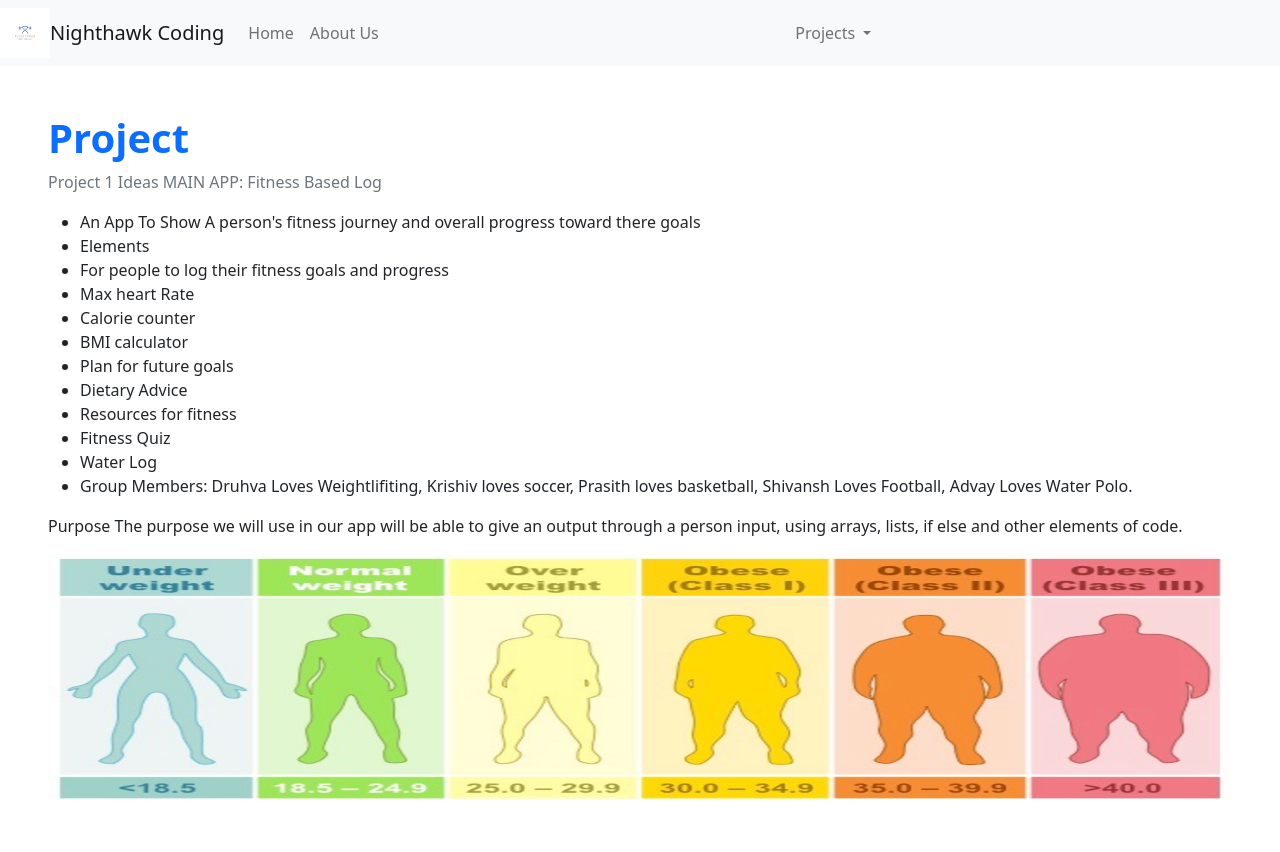
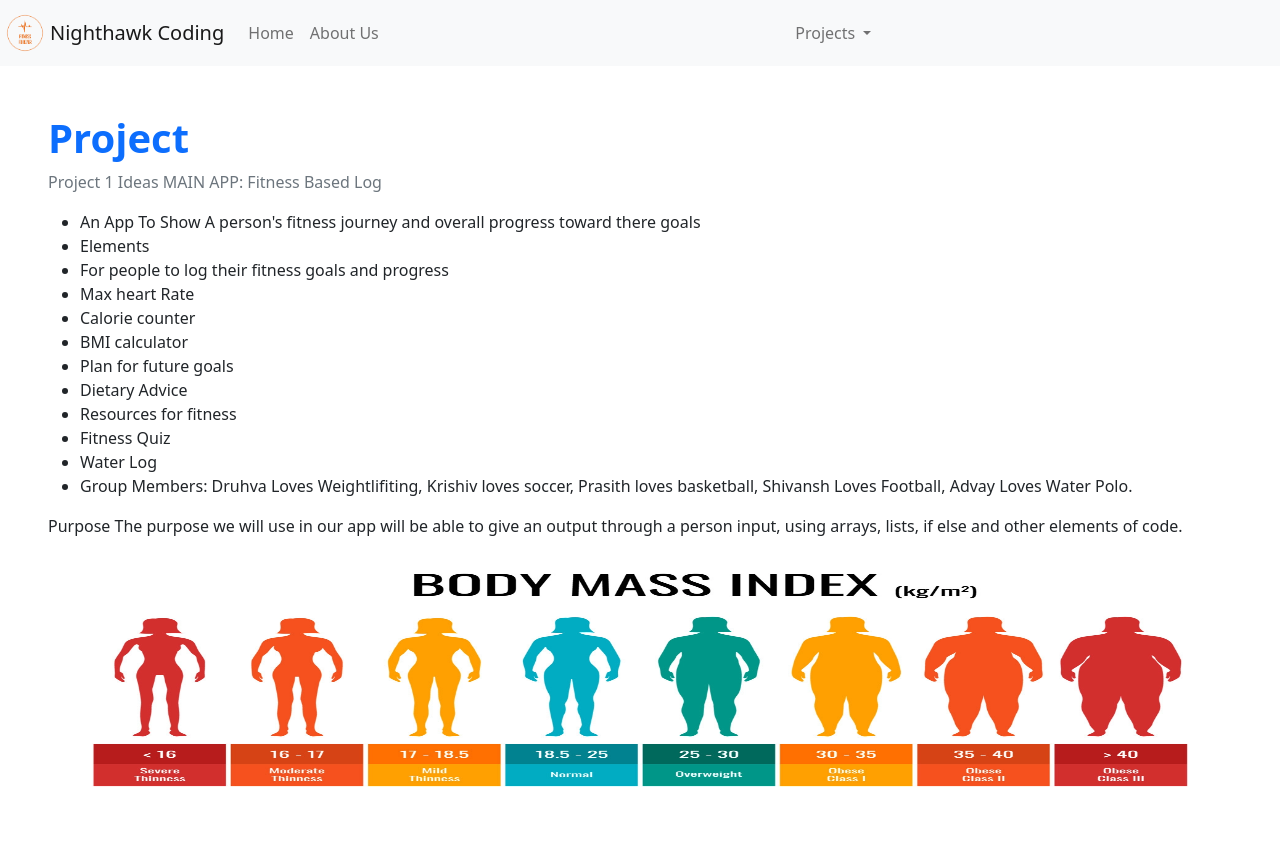
Before and after one commit to Krishiv111/Period5-Tri-1-APCSP-Group, a Flask app: page /stub/ in a window 1280 px wide. Run offline with Flask 2, Linux system fonts and the light colour scheme.

Commit message:
frontend commit

```diff
--- a/templates/About-Us.html
+++ b/templates/About-Us.html
@@ -37,7 +37,7 @@
             Purpose
             The purpose we will use in our app will be able to give an output through a person input, using arrays, lists, if else and other elements of code.
             </p>
-            <img class="card-img-top" src="{{ url_for('static', filename='assets/bmi.png') }}" alt="Flask Development" height="250">
+            <img class="card-img-top" src="{{ url_for('static', filename='assets/bmi-updated.png') }}" alt="Flask Development" height="250">
 
     </div>
 {% endblock %}
--- a/templates/layouts/base.html
+++ b/templates/layouts/base.html
@@ -45,22 +45,3 @@ This HTML is setup as as a Jinja2 layout, coders use layouts for:
     <!-- Bootstrap 5.0 Bundle with Popper -->
     <script src="https://cdn.jsdelivr.net/npm/bootstrap@5.0.2/dist/js/bootstrap.bundle.min.js" integrity="sha384-MrcW6ZMFYlzcLA8Nl+NtUVF0sA7MsXsP1UyJoMp4YLEuNSfAP+JcXn/tWtIaxVXM" crossorigin="anonymous"></script>
 </body>
-
-{% block background %}
-    <script src="{{ url_for('static', filename='js/three.r119.min.js') }}"></script>
-    <script src="{{ url_for('static', filename='js/vanta.birds.min.js') }}"></script>
-    <script>
-        VANTA.BIRDS({
-            el: "body",
-            mouseControls: true,
-            touchControls: true,
-            gyroControls: false,
-            minHeight: 200.00,
-            minWidth: 200.00,
-            scale: 1.00,
-            scaleMobile: 1.00
-        })
-    </script>
-{% endblock %}
-
-</html>
--- a/templates/layouts/navbar.html
+++ b/templates/layouts/navbar.html
@@ -2,7 +2,7 @@
 This HTML is setup as a fragment allowing it to be "included" by other HTML files via Jinja2
 -->
 <nav class="navbar navbar-expand-lg navbar-light bg-light">
-    <img src="{{ url_for('static', filename='assets/p5logo.png') }}" width="50" height="50" class="d-inline-block align-center" alt="">
+    <img src="{{ url_for('static', filename='assets/Fitness Forever-1-2.png') }}" width="50" height="50" class="d-inline-block align-center" alt="">
     <a class="navbar-brand" href="https://csp.nighthawkcodingsociety.com/">{{basename}}</a>
     <button class="navbar-toggler" type="button" data-toggle="collapse" data-target="#navbarNavAltMarkup" aria-controls="navbarNavAltMarkup" aria-expanded="false" aria-label="Toggle navigation">
         <span class="navbar-toggler-icon"></span>
```
Also changed, not shown: static/assets/Fitness Forever-1-2.png (added), static/assets/bmi-updated.png (added).
